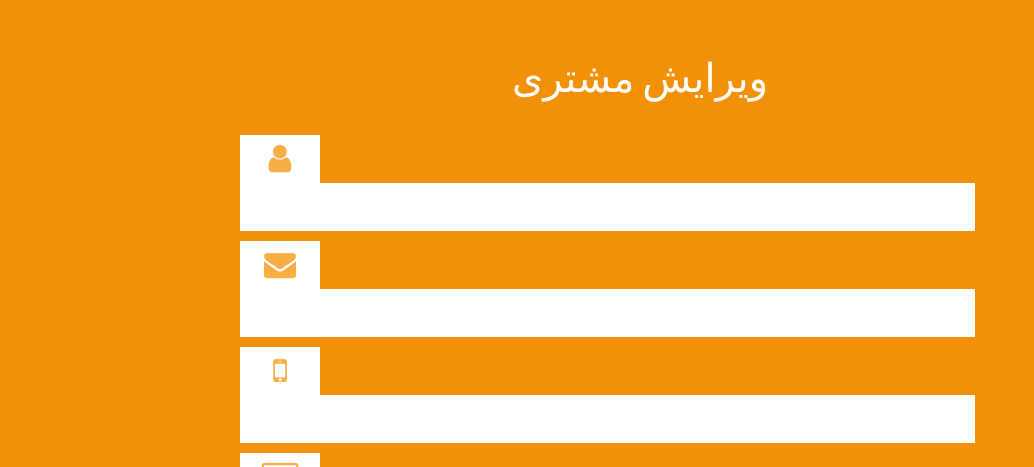
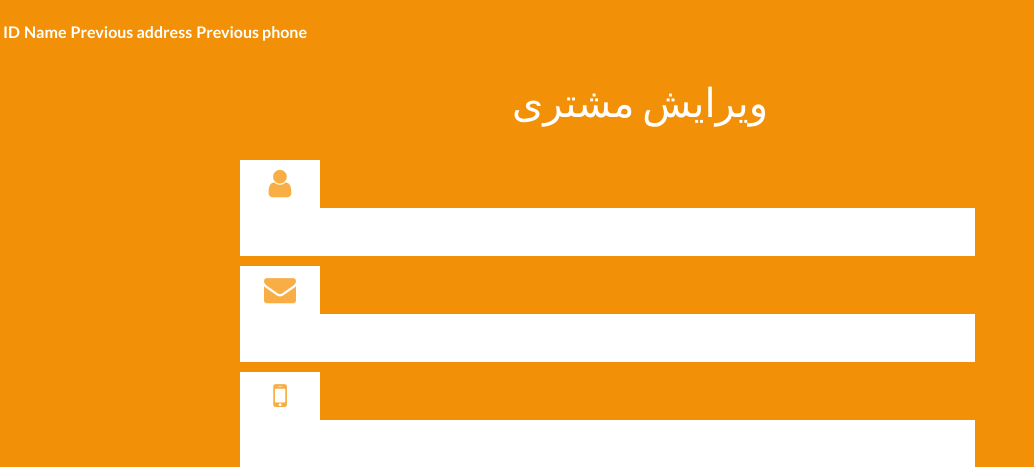
Before and after one commit to i3130002/Video-Rental-Store-System, a PHP site: page /Dashboard/coustomer/edit/edit.php in a window 1280 px wide. Shown: the top 467 px of the page, without its empty margins (0-1034 px from the left). Run offline with PHP 8.4, Linux system fonts and the light colour scheme; data comes from the database, SQL or seed files in the repository; tables that the repository leaves empty hold one stand-in row (values such as "Sample post"); data that the repository does not hold is empty; some libraries are stand-ins or nearby versions.

Commit message:
add view of previous customer attribute

```diff
--- a/Dashboard/coustomer/edit/edit.php
+++ b/Dashboard/coustomer/edit/edit.php
@@ -1,6 +1,19 @@
 <?php
 
 require_once ("../../../Config.php");
+
+$result=$dbh->prepare('SELECT * FROM coustomer WHERE name = :name and id= :id');
+$result->execute(array(':id' =>$_POST['id'], ':name' => $_POST['name']));
+
+    echo "<table><tr><th>ID</th><th>Name</th><th>Previous address</th><th>Previous phone</th></tr>";
+    while($row = $result->fetch(PDO::FETCH_ASSOC)) {
+        echo "<tr><td>".$row["id"]."</td><td>".$row["name"]."</td><td>".$row["address"]."</td><td>".$row["phone"]."</td></tr>";
+    }
+    echo "</table>";
+
+
+
+
 $stmt = $dbh->prepare('UPDATE coustomer SET address=:address , phone=:phone WHERE name = :name and id= :id');
 $stmt->execute(array(':id' =>$_POST['id'], ':name' => $_POST['name'],':address' => $_POST['address'], ':phone' => $_POST['phone']));
 ?>
@@ -34,6 +47,7 @@ $stmt->execute(array(':id' =>$_POST['id'], ':name' => $_POST['name'],':address'
   </div>
 </div>
 <div class="credit">
+
 <p>اطلاعات مشتری با موفقیت ویرایش شد.</p>
 
 </div>
```
